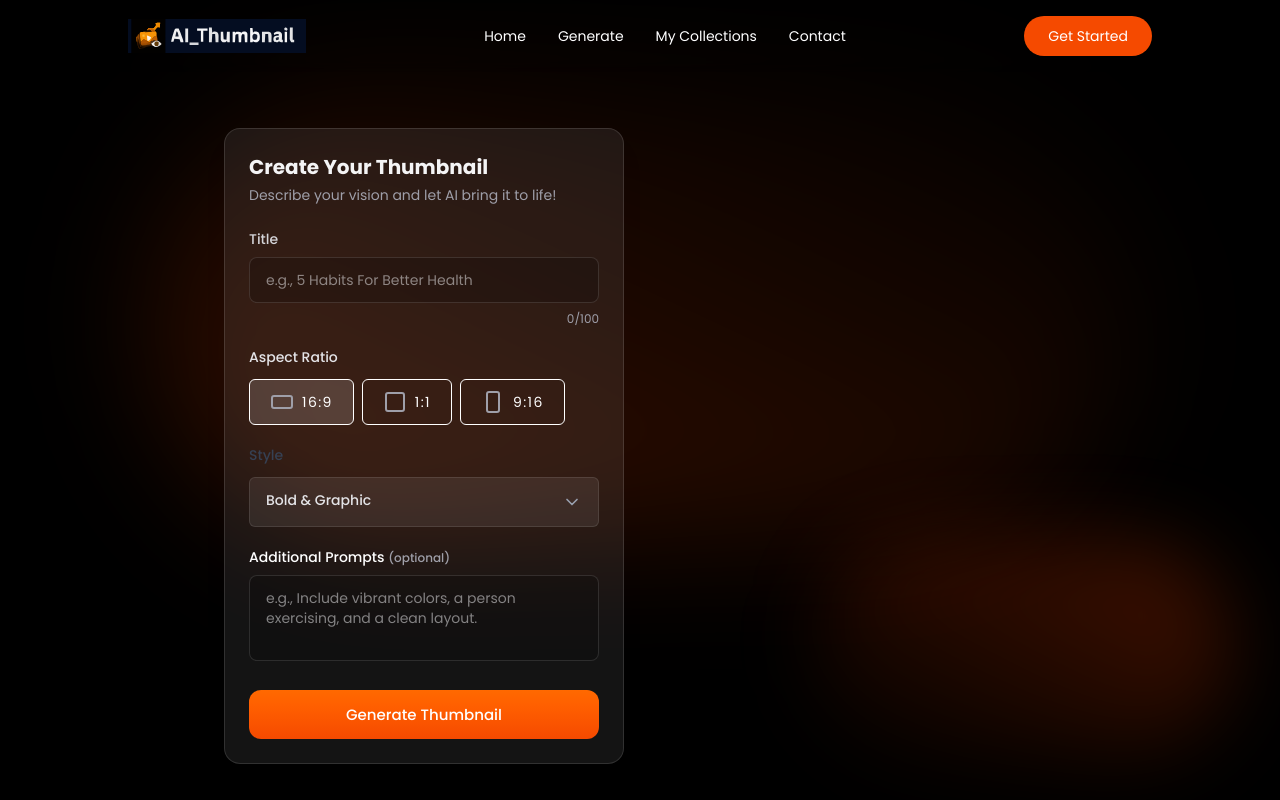
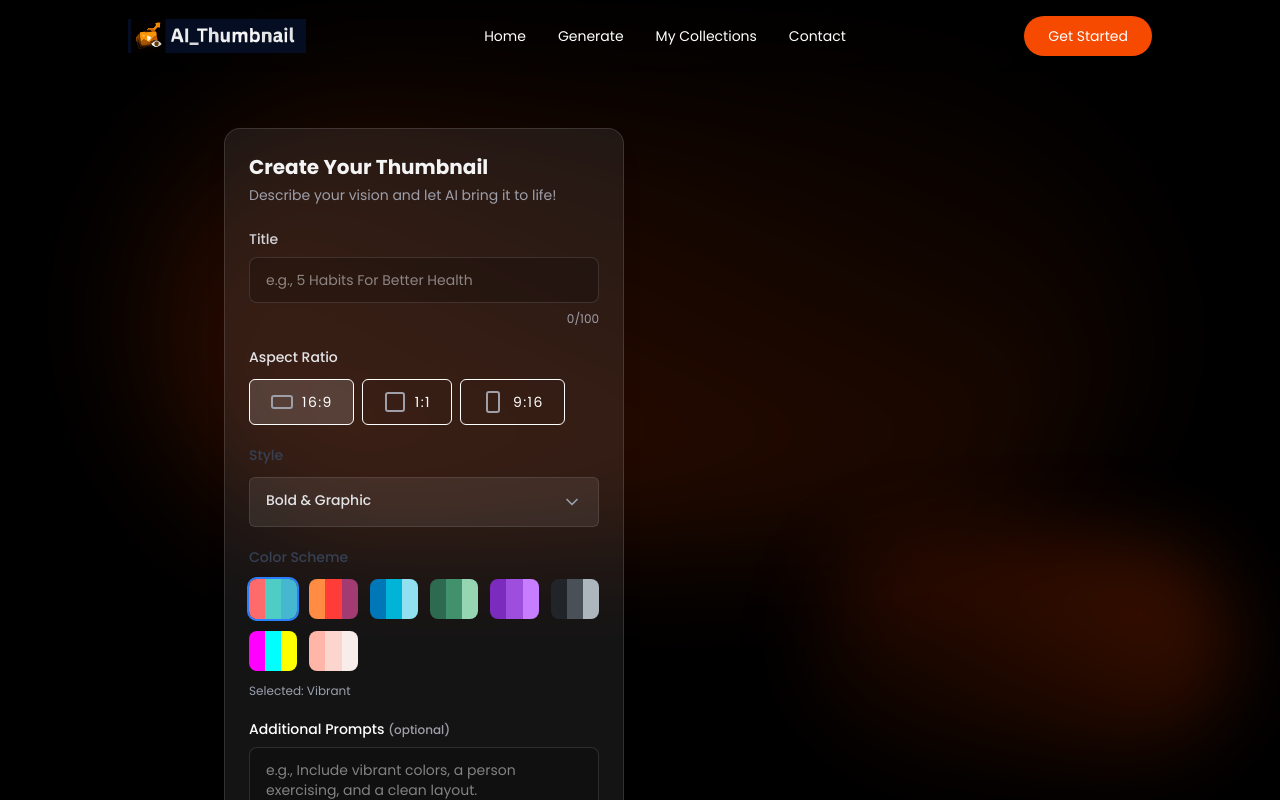
Before and after one commit to VanshitSinghChauhan/Thumbnail-Generator, a React (Vite) app in the folder frontend/react_js/reactjs/: page /generate in a window 1280 px wide. Shown: the top 800 px of the page. Built offline with nearby package versions, Linux system fonts and the light colour scheme.

Commit message:
Create ColorSchemeSelector

```diff
--- /dev/null
+++ b/frontend/react_js/reactjs/src/components/ColorSchemeSelector.tsx
@@ -0,0 +1,33 @@
+import { colorSchemes } from "../assets/assets"
+
+const ColorSchemeSelector = ({value, onChange} : {value: string; onChange: (scheme: string) => void}) => {
+  return (
+    <div className='space-y-3'>
+        <label className="block text-sm font-medium text-gray-700 dark:text-gray-300">Color Scheme</label>
+        <div className="grid grid-cols-6 gap-3">
+            {colorSchemes.map((scheme) => (
+                <button
+                    key={scheme.id}
+                    type="button"
+                    onClick={() => onChange(scheme.id)}
+                    className={`relative rounded-lg transition-all ${
+                        value === scheme.id
+                        //&& 'ring-2 ring-orange-500'
+                            ? "border-blue-500 ring-2 ring-blue-500"
+                            : "border-gray-300 hover:border-gray-400"
+                    }`}
+                    title={scheme.name}>
+                        <div className="flex h-10 rounded-lg overflow-hidden">
+                            {scheme.colors.map((color, index) => (
+                                <div key={index} className="flex-1" style={{ backgroundColor: color }}></div>
+                            ))}
+                        </div>
+                </button>
+            ))}
+        </div>
+        <p className="text-xs text-gray-400">Selected: {colorSchemes.find((s) => s.id === value)?.name || "None"}</p>
+    </div>
+  )
+}
+
+export default ColorSchemeSelector
--- a/frontend/react_js/reactjs/src/pages/Generate.tsx
+++ b/frontend/react_js/reactjs/src/pages/Generate.tsx
@@ -4,6 +4,7 @@
 import SoftBackdrop from "../components/SoftBackdrop"
 import AspectRatioSelector from "../components/AspectRatioSelector"
 import StyleSelector from "../components/StyleSelector"
+import ColorSchemeSelector from "../components/ColorSchemeSelector"
 
 
 const Generate = () => {
@@ -48,6 +49,10 @@
 
                   <StyleSelector value={style} onChange={setStyle} isOpen={styleDialogOpen} setIsOpen={setStyleDialogOpen}/>
 
+
+                  <ColorSchemeSelector value={colorSchemeId} onChange={setColorSchemeId}/>
+
+
                   <div className="space-y-2">
                     <label className="block text-sm font-medium ">
                       Additional Prompts <span className="text-zinc-400 text-xs">(optional)</span>
```
